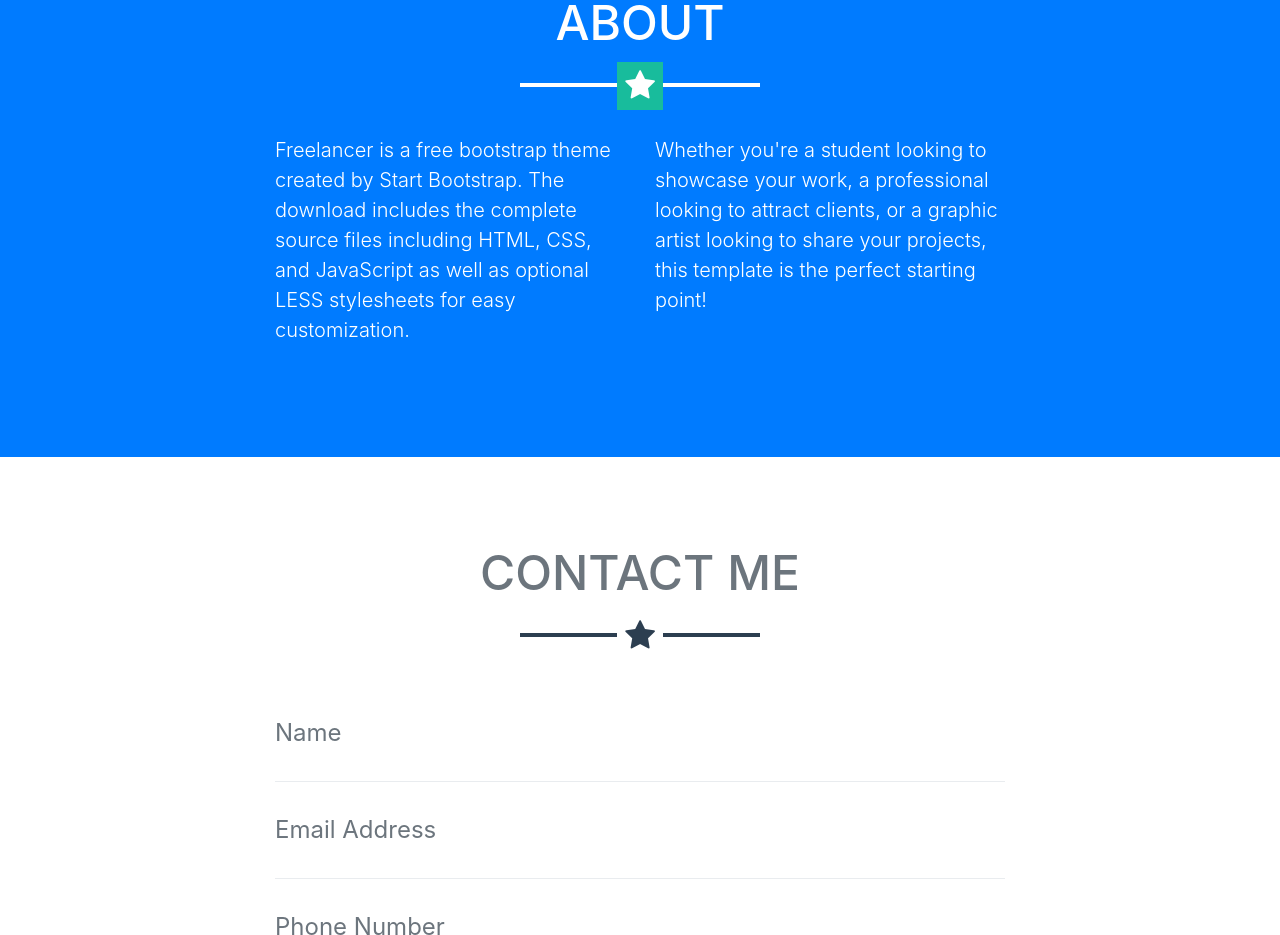
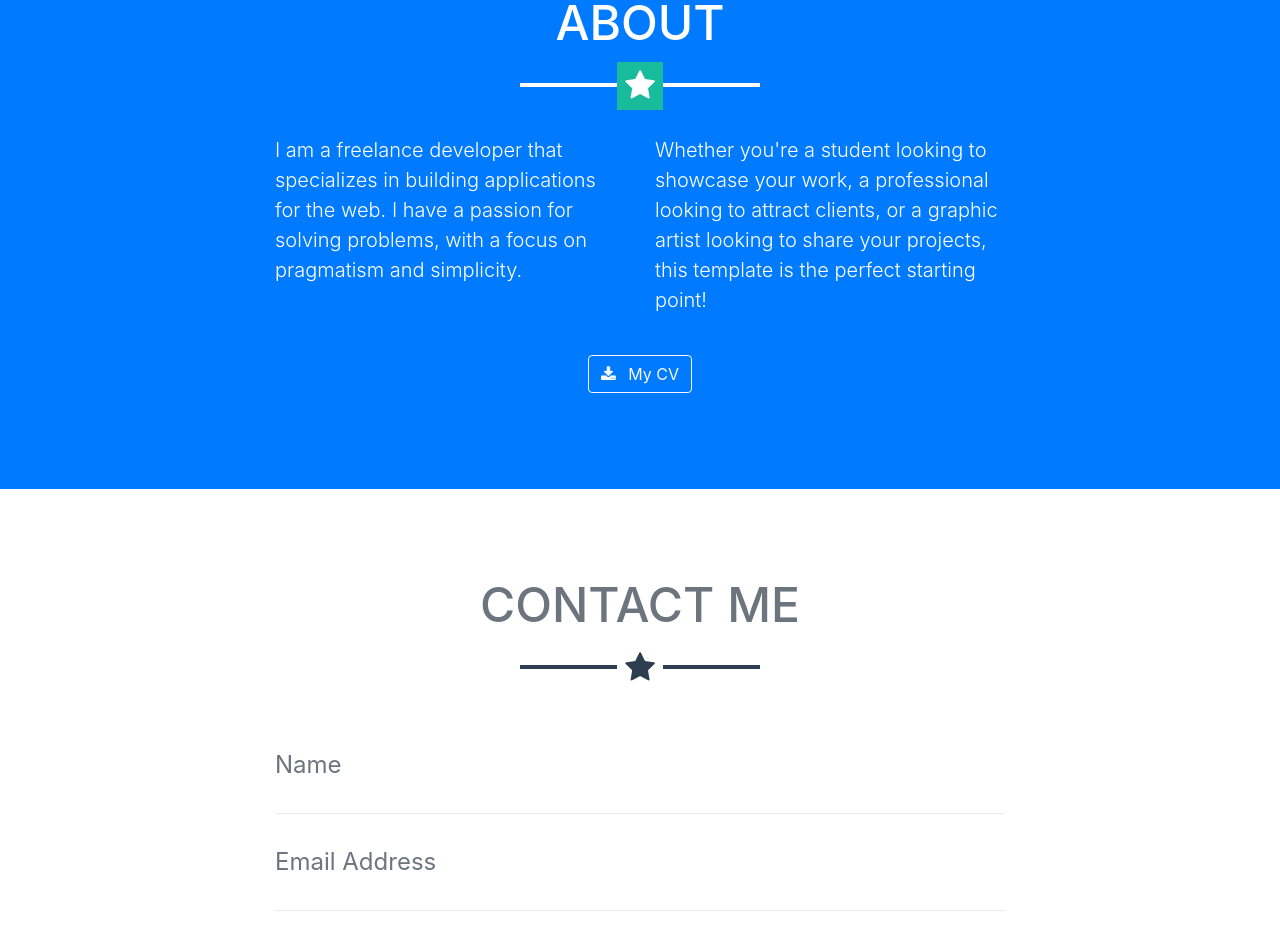
Before and after one commit to billykirk01/MySite, a website with bundled scripts: page index.html in a window 1280 px wide. Shown: the part 1453-2388 px from the top of the page. Built offline with nearby package versions, Linux system fonts and the light colour scheme.

Commit message:
More personalization

```diff
--- a/index.html
+++ b/index.html
@@ -110,13 +110,17 @@
         <hr class="star-light mb-5">
         <div class="row">
           <div class="col-lg-4 ml-auto">
-          <p class="lead">Freelancer is a free bootstrap theme created by Start Bootstrap. The download includes the complete source files
-            including HTML, CSS, and JavaScript as well as optional LESS stylesheets for easy customization.</p>
+            <p class="lead">I am a freelance developer that specializes in building applications for the web. I have a passion for solving problems, with a focus on pragmatism and simplicity.</p>
           </div>
           <div class="col-lg-4 mr-auto">
-          <p class="lead">Whether you're a student looking to showcase your work, a professional looking to attract clients, or a graphic
-            artist looking to share your projects, this template is the perfect starting point!</p>
+            <p class="lead">Whether you're a student looking to showcase your work, a professional looking to attract clients, or a graphic artist looking to share your projects, this template is the perfect starting point!</p>
           </div>
+        </div>
+        <div class="text-center mt-4">
+          <a class="btn btn-xl btn-outline-light" href="img/Resume.pdf">
+            <i class="fa fa-download mr-2"></i>
+            My CV
+          </a>
         </div>
       </div>
     </section>
@@ -181,7 +185,7 @@
           <h4 class="text-uppercase mb-4">Around the Web</h4>
           <ul class="list-inline mb-0">
             <li class="list-inline-item">
-              <a class="btn btn-outline-light btn-social text-center rounded-circle" href="#">
+              <a class="btn btn-outline-light btn-social text-center rounded-circle" href="https://www.facebook.com/billy.kirk.359">
                 <i class="fa fa-fw fa-facebook"></i>
               </a>
             </li>
@@ -196,7 +200,7 @@
               </a>
             </li>
             <li class="list-inline-item">
-              <a class="btn btn-outline-light btn-social text-center rounded-circle" href="#">
+              <a class="btn btn-outline-light btn-social text-center rounded-circle" href="https://www.linkedin.com/in/william-kirk-42891b98/">
                 <i class="fa fa-fw fa-linkedin"></i>
               </a>
             </li>
```
Also changed, not shown: 3 other files. Lines whose indentation alone changed are shown as unchanged.
